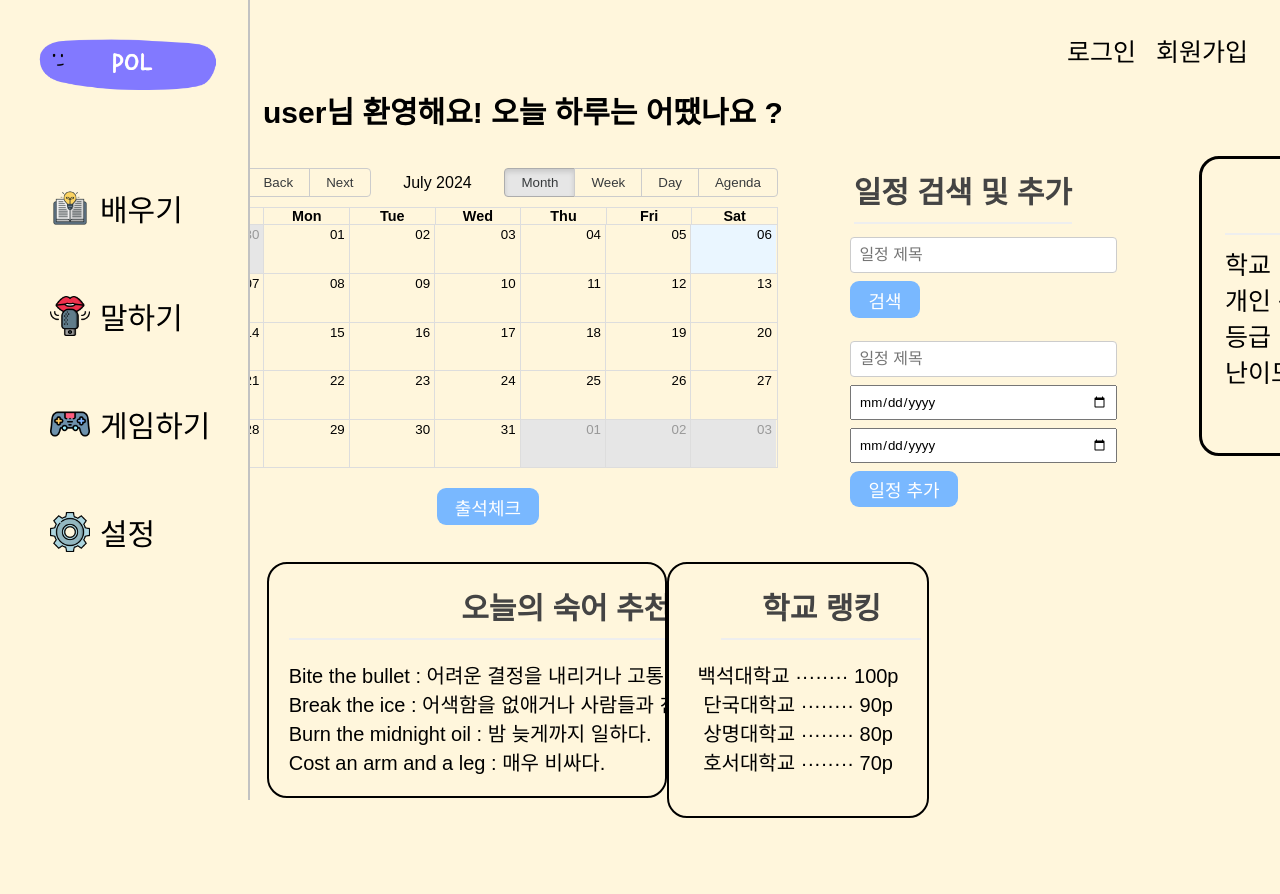
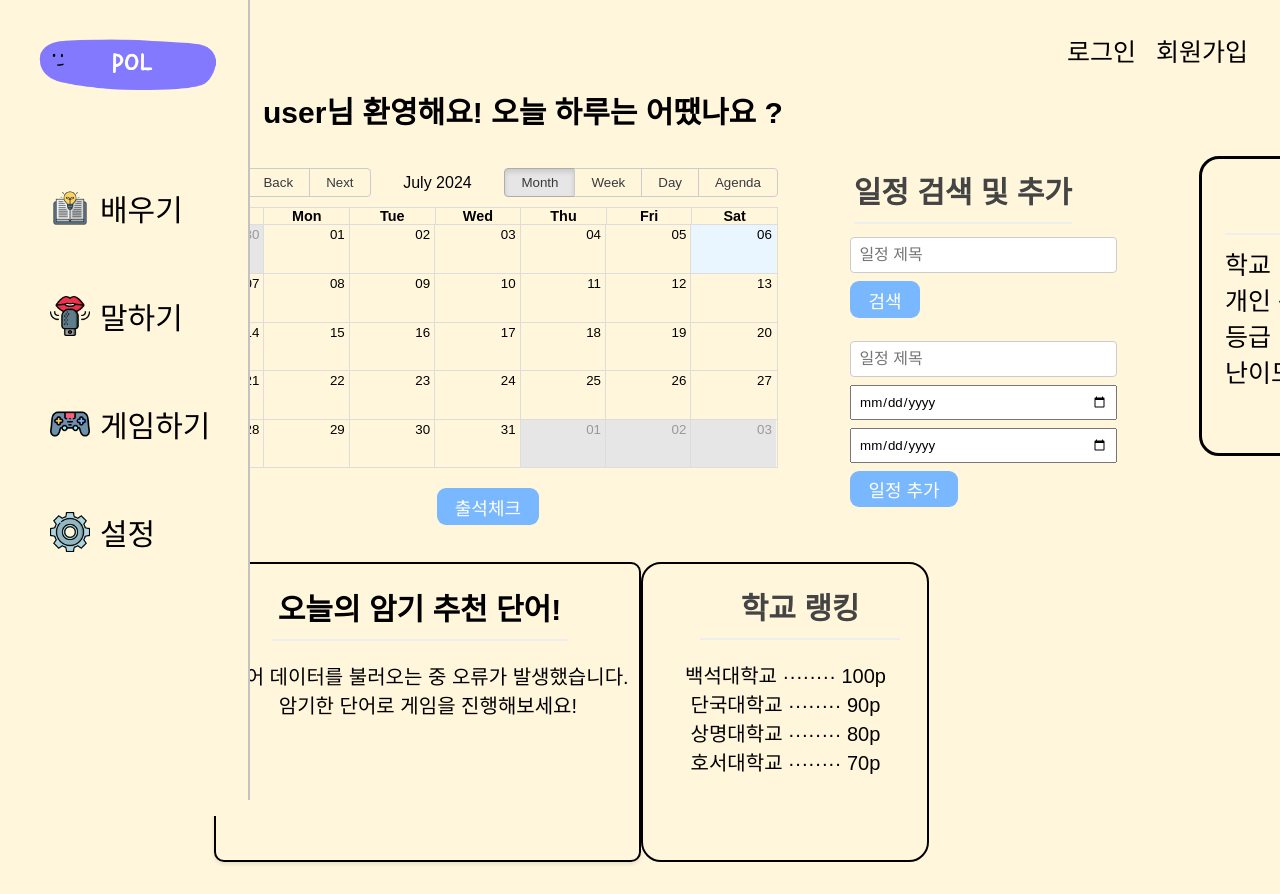
Before and after one commit to beombeom1/Pol-Project, a React (Create React App) app in the folder POL-project/: page / in a window 1280 px wide. Shown: the top 894 px of the page. Before the commit the page ends 850 px from the top, so only its background shows below. Built offline with nearby package versions, Linux system fonts and the light colour scheme; a web font is replaced by a local one.

Commit message:
단어 메인에 추가

```diff
--- a/POL-project/src/components/LearningSettings.css
+++ b/POL-project/src/components/LearningSettings.css
@@ -1,37 +1,41 @@
 .learning-settings-container {
-  margin-top: 45%;
+  margin-top: 3%;
   background-color: #fff6dc;
   border-radius: 10px;
   box-shadow: 0 2px 4px rgba(0, 0, 0, 0.1);
   text-align: center;
-  border: 1px solid black;
+  border: 2px solid black;
   margin-left: 15%;
   width: 500px;
-  height: 460px;
+  height: 300px;
 }
 
 .learning-settings-container h2 {
   color: black;
   text-align: center;
-  margin-top: 10%;
+  margin-top: 5%;
   font-size: 30px;
-  margin-bottom: 80px;
+  margin-left: 13%;
+  width: 70%;
 }
 
 .words {
-  text-align: left;
-  margin-left: 12%;
+  display: flex;
+  flex-wrap: wrap;
+  justify-content: center;
+  font-size: 20px;
+}
+
+.words div {
+  width: 45%; /* 두 줄로 나눠서 각 아이템의 너비를 45%로 설정 */
+  margin: 10px; /* 원하는 간격으로 조정 */
+  box-sizing: border-box;
 }
 
 .words span {
   font-weight: bold;
 }
 
-.words div {
-  margin-bottom: 10px;
-  /* 원하는 간격으로 조정 */
-}
-
 .learning-words {
   margin-bottom: 20;
 }
--- a/POL-project/src/components/LearningSettings.js
+++ b/POL-project/src/components/LearningSettings.js
@@ -68,12 +68,13 @@ function LearningSettings() {
       {loading ? (
         <p>로딩 중...</p>
       ) : (
-        <div className='word'>
+        <div className='words'>
           {Object.keys(wordsData).length > 0 ? (
             renderWords()
           ) : (
             <p>단어 데이터를 불러오는 중 오류가 발생했습니다.</p>
           )}
+          <p>암기한 단어로 게임을 진행해보세요!</p>
         </div>
       )}
     </div>
--- a/POL-project/src/components/Main.js
+++ b/POL-project/src/components/Main.js
@@ -6,6 +6,7 @@
   import 'react-big-calendar/lib/css/react-big-calendar.css';
   import POLImg from './images/POL.png';
   import './Main.css';
+  import LearningSettings from './LearningSettings';
 
   const localizer = momentLocalizer(moment);
 
@@ -232,13 +233,8 @@
           </div>
         </div>
         <div className="under-container">
-          <div className="school-ranking">
-          <h2>오늘의 숙어 추천</h2>
-            <p>Bite the bullet : 어려운 결정을 내리거나 고통스러운 일을 감내하다.</p>
-            <p>Break the ice : 어색함을 없애거나 사람들과 친밀감을 돈독하게 만들다.</p>
-            <p>Burn the midnight oil : 밤 늦게까지 일하다.</p>
-            <p>Cost an arm and a leg : 매우 비싸다.</p>
-          </div>
+
+          <LearningSettings />
           <div className="word-of-the-day">
           <h2>학교 랭킹</h2>
             <p>백석대학교 ········ 100p</p>
--- a/POL-project/src/components/MemoryGame.js
+++ b/POL-project/src/components/MemoryGame.js
@@ -79,7 +79,7 @@ function MemoryGame({ toggleSidebar }) {
   return (
     <div className="memory-game-container">
       {toggleSidebar && <button className="sidebar-toggle" onClick={toggleSidebar}>☰</button>}
-      <h1>단어 카드 맞추기 게임</h1><br></br><br></br>
+
       <div className="cards">
         {cards.map((card, index) => (
           <div
```
Also changed, not shown: 1 other file (tests, documents, lock files or other folders).
